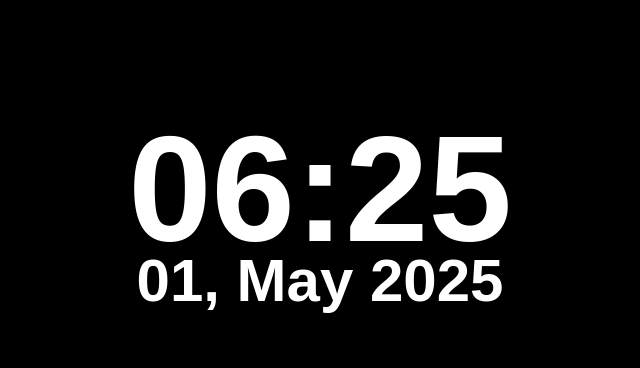
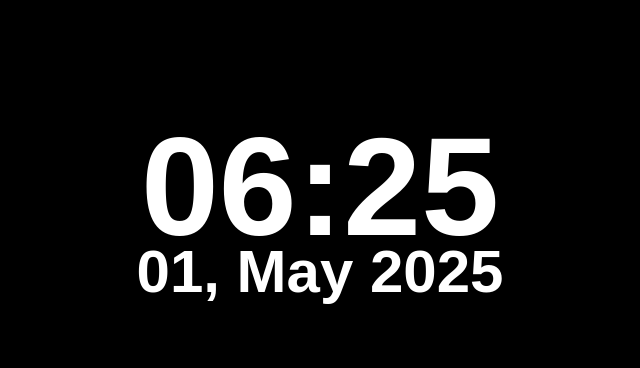
Before and after one commit to Daniel13s/horario, a website built with Parcel: page index.html in a window 1280 px wide. Shown: the part 144-512 px from the top of the page, without its empty margins (320-960 px from the left). Built offline with nearby package versions, Linux system fonts and the light colour scheme; a web font is replaced by a local one.

Commit message:
atualização de estilo(errei o tamanho da fonte)

```diff
--- a/style.css
+++ b/style.css
@@ -14,7 +14,7 @@ body {
 }
 
 #hora {
-    font-size: 150px;
+    font-size: 140px;
     margin-bottom: -80px;
 }
 #dia {
```
